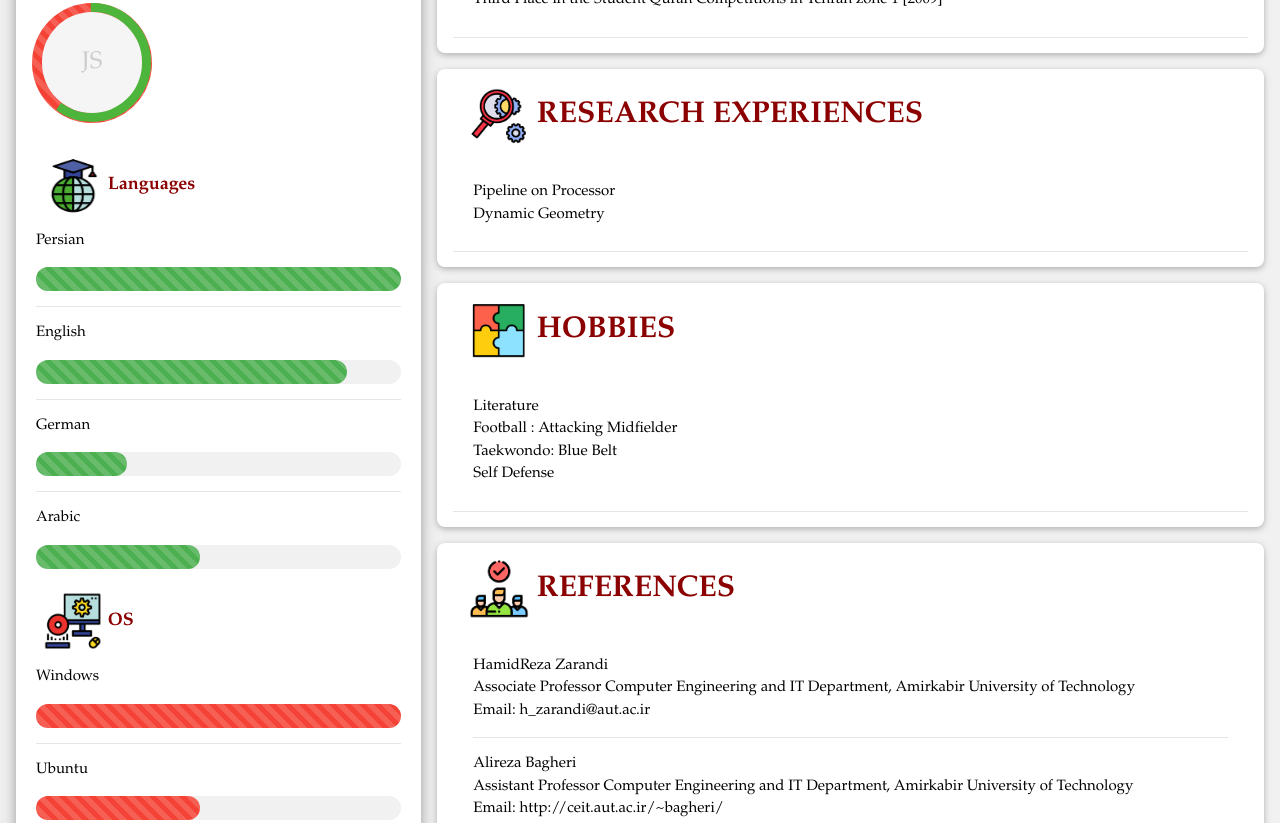
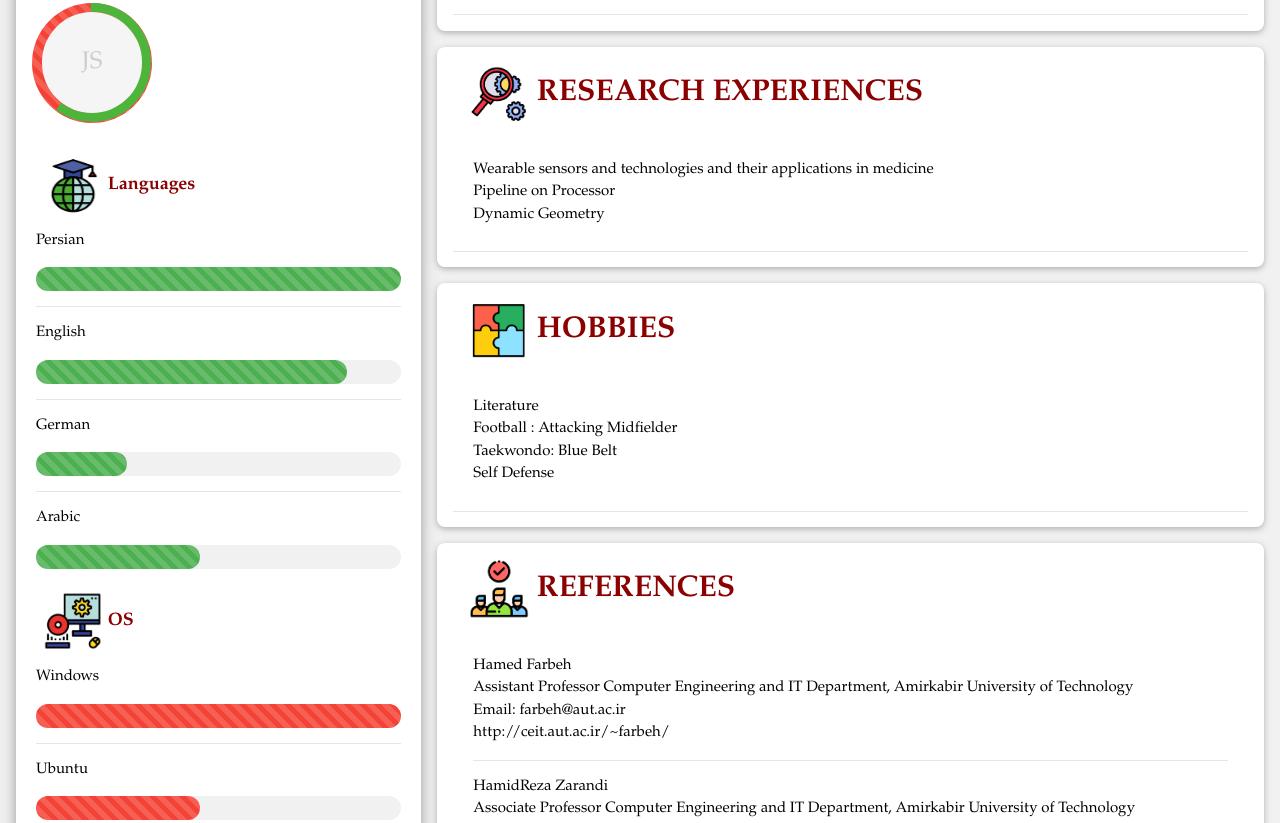
Before and after one commit to varaste/varaste.github.io, a plain HTML site: page Arya Varaste.html in a window 1280 px wide. Shown: the part 1828-2651 px from the top of the page. Drawn offline with nearby package versions, Linux system fonts and the light colour scheme.

Commit message:
Update Arya Varaste.html

```diff
--- a/Arya Varaste.html
+++ b/Arya Varaste.html
@@ -533,7 +533,6 @@
             <br> How to presenting your ideas in PowerPoint
             <br> Cold War
             <br> Iran Vegetation
-            <br> Badminton
             <br> Training of the Auditory System in the General Anatomy of the Human Body
             <br> Training of the Respiratory System in the general Anatomy of The Human Body
             <br> To Promote Virtue and Prevent Vice
@@ -587,7 +586,8 @@
             <b class="Title">RESEARCH EXPERIENCES</b>
           </h2>
           <p class="lang">
-            Pipeline on Processor
+            Wearable sensors and technologies and their applications in medicine
+            <br>Pipeline on Processor
             <br> Dynamic Geometry
             <br>
           </p>
@@ -616,7 +616,12 @@
           </h2>
           <div class="lang">
             <p>
-              HamidReza Zarandi
+              Hamed Farbeh
+              <br> Assistant Professor Computer Engineering and IT Department, Amirkabir University of Technology
+              <br> Email: farbeh@aut.ac.ir
+              <br> http://ceit.aut.ac.ir/~farbeh/
+              <br>
+              <hr> HamidReza Zarandi
               <br> Associate Professor Computer Engineering and IT Department, Amirkabir University of Technology
               <br> Email: h_zarandi@aut.ac.ir
               <br>
@@ -630,15 +635,15 @@
               <br> Email: shahriari@aut.ac.ir
               <br> http://ceit.aut.ac.ir/~hshahriari/
               <br>
-              <hr> Hamed Farbeh
-              <br> Assistant Professor Computer Engineering and IT Department, Amirkabir University of Technology
-              <br> Email: farbeh@aut.ac.ir
-              <br> http://ceit.aut.ac.ir/~farbeh/
-              <br>
               <hr> Ehsan Nazerfard
               <br> Assistant Professor Computer Engineering and IT Department, Amirkabir University of Technology
               <br> Email: nazerfard@aut.ac.ir
               <br> http://ceit.aut.ac.ir/~nazerfard/main.htm
+              <br>
+              <hr> Mohammad Mehdi Homayounpour
+              <br> Professor Computer Engineering and IT Department, Amirkabir University of Technology
+              <br> Email: homayoun@aut.ac.ir
+              <br> http://www.aut.ac.ir/homayoun
               <br>
             </p>
             <hr>
```
